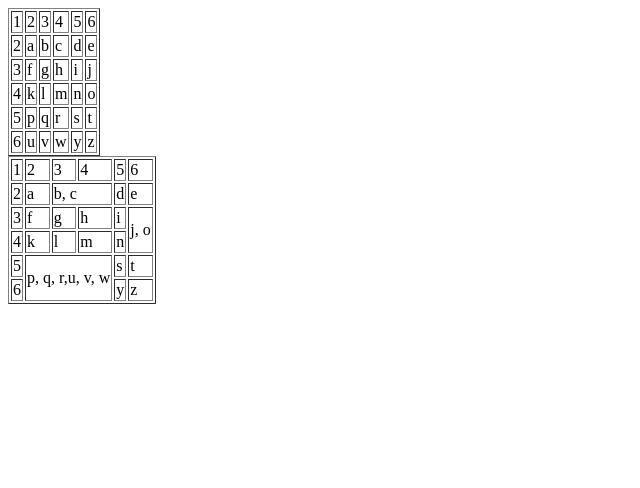
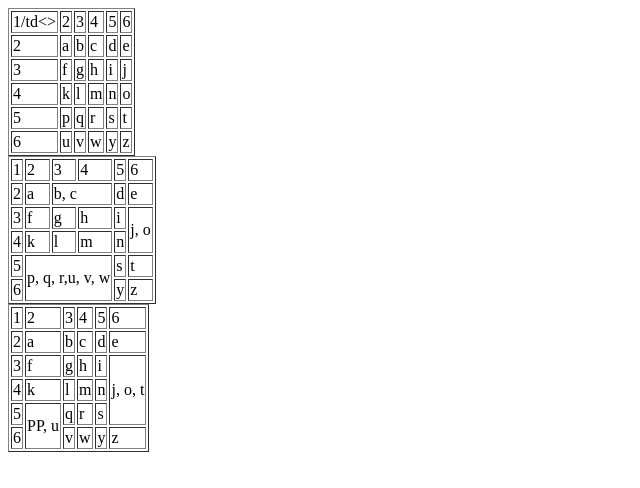
Before and after one commit to PawelekP/kostka, a plain HTML site: page index.html in a window 1280 px wide. Shown: the whole page, without its empty margins (0-640 px from the left). Drawn offline with Linux system fonts and the light colour scheme.

Commit message:
Update index.html

```diff
--- a/index.html
+++ b/index.html
@@ -7,7 +7,7 @@
       <table>
         <table border="1">
         <tr>
-          <td>1</td>
+          <td>1/td<>
           <td>2</td>
           <td>3</td>
           <td>4</td>
@@ -76,5 +76,26 @@
           <td>6</td><td>y</td><td>z</td>
         </tr>
       </table>
+      <table>
+        <table border="1">
+        <tr>
+          <td>1</td><td>2</td><td>3</td><td>4</td><td>5</td><td>6</td>
+        </tr>
+        <tr>
+          <td>2</td><td>a</td><td>b</td><td>c</td><td>d</td><td>e</td>
+        </tr>
+        <tr>
+          <td>3</td><td>f</td><td>g</td><td>h</td><td>i</td><td rowspan="3">j, o, t</td>
+        </tr>
+        <tr>
+          <td>4</td><td>k</td><td>l</td><td>m</td><td>n</td>
+        </tr>
+        <tr>
+          <td>5</td><td rowspan="2">PP, u</td><td>q</td><td>r</td><td>s</td>
+        </tr>
+        <tr>
+          <td>6</td><td>v</td><td>w</td><td>y</td><td>z</td>
+        </tr>
+      </table>
     </body>
   </html>
```
